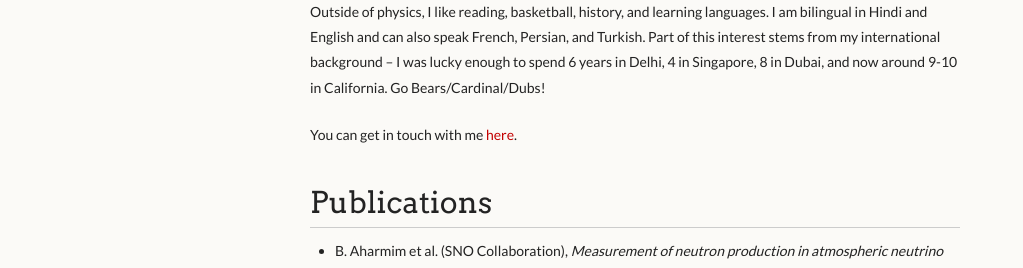
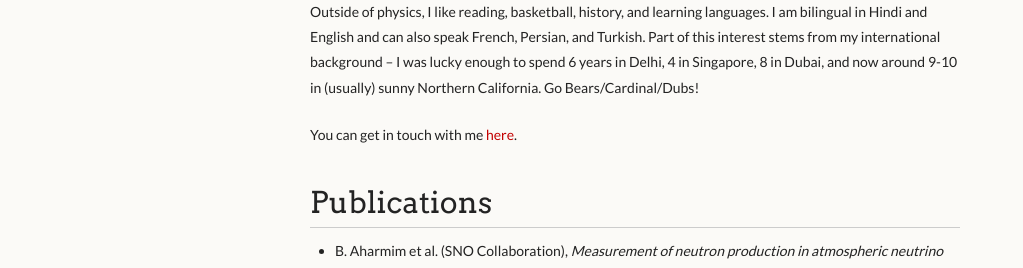
Before and after one commit to joe-singh/joe-singh.github.io, a Jekyll site: the page built from index.md, in a window 1280 px wide. Shown: the part 398-666 px from the top of the page, without its empty margins (0-1023 px from the left). Built offline with Jekyll 4.4.1, drawn with Linux system fonts in a browser that asks for light colours.

Commit message:
Update text

```diff
--- a/index.md
+++ b/index.md
@@ -23,7 +23,7 @@ lower mass DM targets. My work in particular has focused on the 0.1 - 1 GeV rang
 
 Outside of physics, I like reading, basketball, history, and learning languages. I am bilingual in Hindi and English and can also speak French, Persian, and
 Turkish. Part of this interest stems from my international background -- I was lucky enough to spend 6 years in Delhi, 4 in Singapore, 8 in Dubai, and now around 9-10
-in California. Go Bears/Cardinal/Dubs!
+in (usually) sunny Northern California. Go Bears/Cardinal/Dubs!
 
 You can get in touch with me [here](mailto:joesingh@stanford.edu).
 
```
